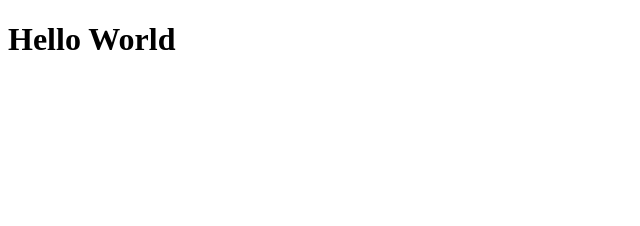
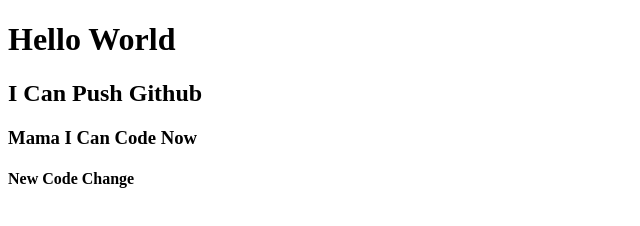
Before and after one commit to maruf1996/Git_second, a plain HTML site: page index.html in a window 1280 px wide. Shown: the whole page, without its empty margins (0-640 px from the left). Drawn offline with Linux system fonts and the light colour scheme.

Commit message:
added commit

```diff
--- a/index.html
+++ b/index.html
@@ -8,5 +8,8 @@
 </head>
 <body>
     <h1>Hello World</h1>
+    <h2>I Can Push Github</h2>
+    <h3>Mama I Can Code Now</h3>
+    <h4>New Code Change</h4>
 </body>
 </html>
```
